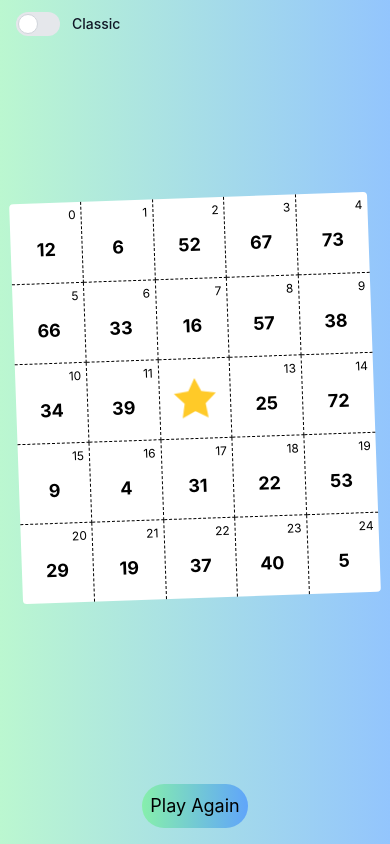
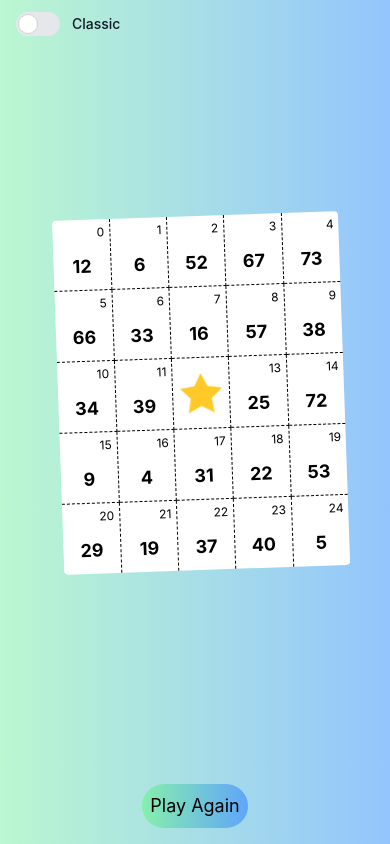
Before and after one commit to martin0995/bingo, a React (Create React App) app: page / in a window 390 px wide. Built offline with nearby package versions, Linux system fonts and the light colour scheme.

Commit message:
responsive

```diff
--- a/src/App.css
+++ b/src/App.css
@@ -52,3 +52,18 @@ tr:last-child td {
     transform: scale(0.92, 0.95);
   }
 }
+
+/* For screens smaller than 640px */
+@media (max-width: 640px) {
+  table {
+    font-size: 10px; /* reduce font size */
+    width: 80%; /* reduce table width */
+    margin: 0 auto; /* center table horizontally */
+    transform: scale(0.8); /* scale down table and its contents */
+    transform-origin: top left; /* set transform origin to top left */
+  }
+
+  td {
+    height: 50px; /* adjust height to fit scaled contents */
+  }
+}
```
